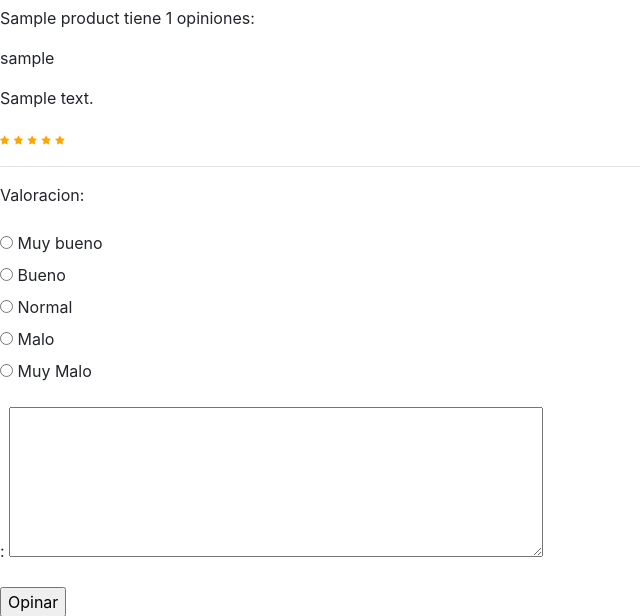
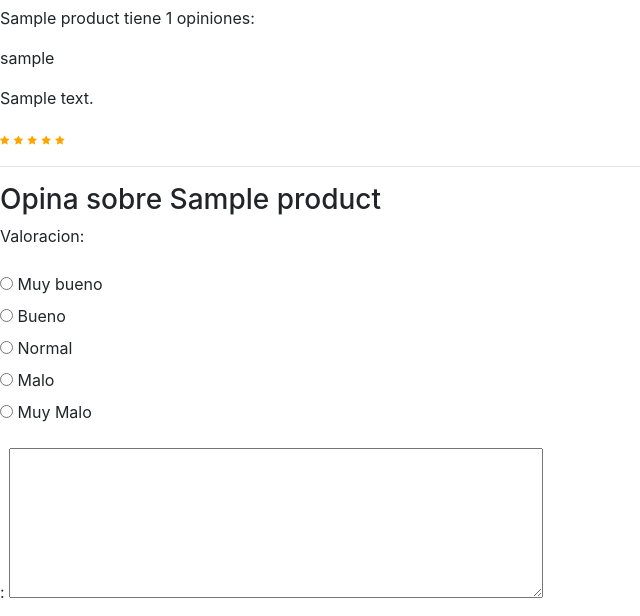
Before and after one commit to jmartinacu/RouteJet-114, a Django app: a page that uses routejet/product/templates/product/review.html in a window 1280 px wide. Shown: the part 162-778 px from the top of the page, without its empty margins (0-640 px from the left). Run offline with Django 4.2, Linux system fonts and the light colour scheme; a user stored in the database is signed in; tables that the repository leaves empty hold one stand-in row (values such as "Sample post"); parts of the project's set-up code (start-up, migrations or seed data) failed here and were passed over.

Commit message:
fix: Solucion boton opinar
Se ha agregado el boton de opinar ya que debido a un bug al mergear
este desapareció

```diff
--- a/routejet/product/templates/product/detail.html
+++ b/routejet/product/templates/product/detail.html
@@ -84,6 +84,7 @@
             <input type="number" name="quantity" id="quantity">
             <button type="submit">Compra ahora</button>
           </form>
+          <a class = "btn btn-outline-success" href =" {{product.get_absolute_url2}} "> Opiniones </a>
         </div>
       </div>
     </div>
--- a/routejet/product/templates/product/review.html
+++ b/routejet/product/templates/product/review.html
@@ -93,6 +93,8 @@
                 {% endif %}
 {% endfor %}
 
+ {% if request.user.is_authenticated %}
+<h3>Opina sobre {{product.name}}</h3>
 <form method="post" action="{{product.get_absolute_url2}} ">
     {% csrf_token %}
 
@@ -100,4 +102,8 @@
     <input type="submit" value="Opinar">
 </form>
 
+{% else %}
+<p>Para opinar debes estar registrado</p>
+{% endif %}
+
 {% endblock content %}
```
